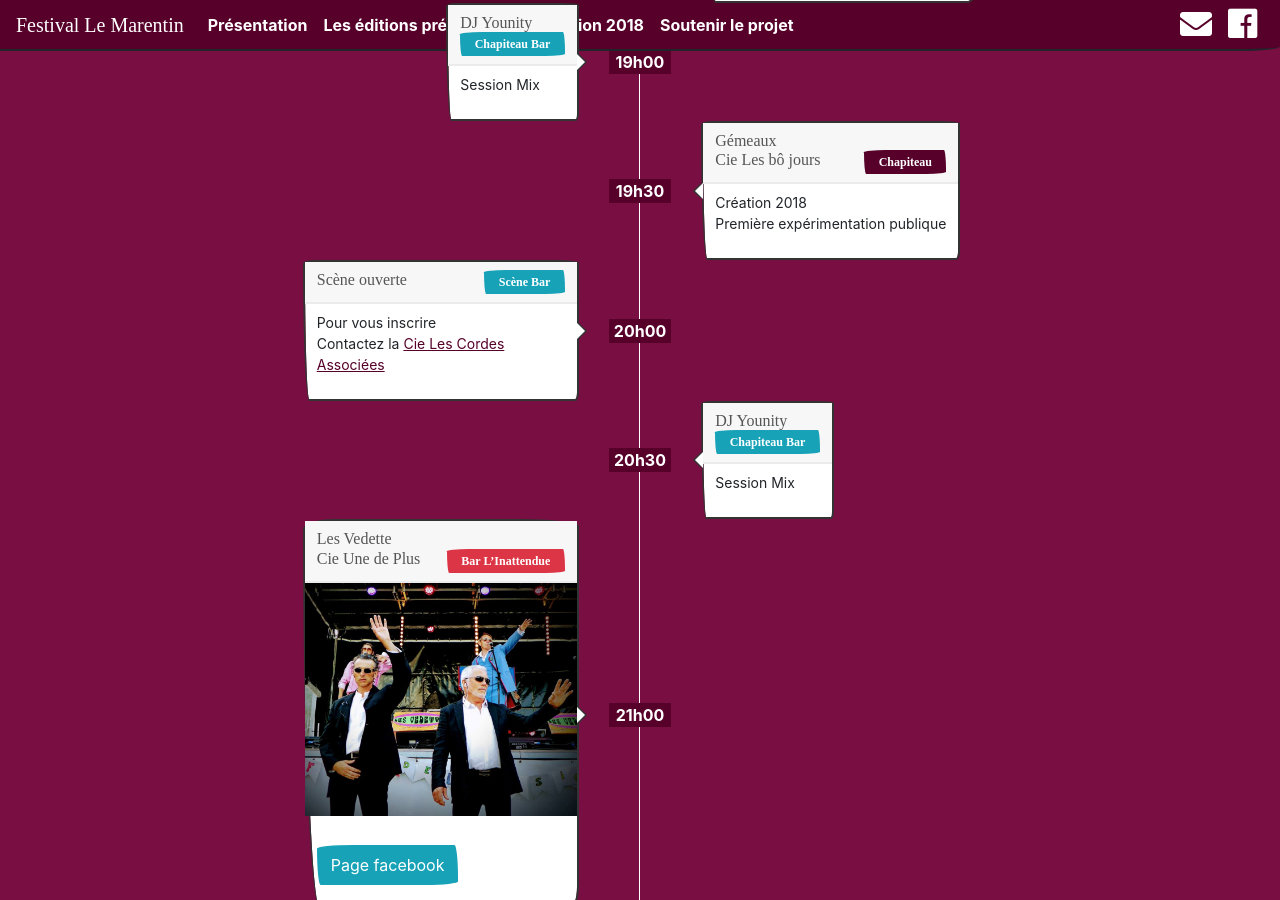
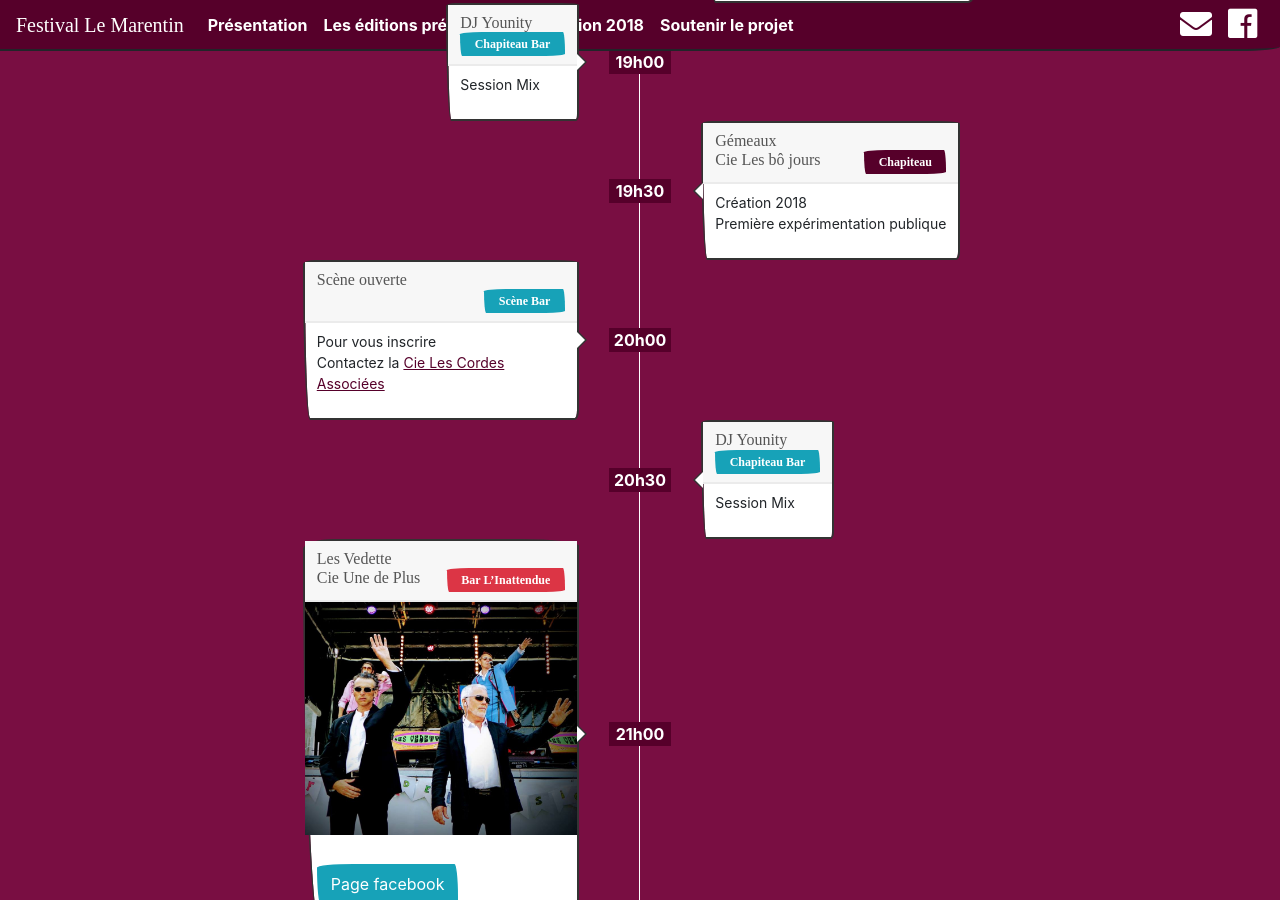
Before and after one commit to tibodut/marentin, a Jekyll site: the page built from edition-2018.html, in a window 1280 px wide and 900 px high, scrolled down 5549 px. Built offline with Jekyll 4.4.1, drawn with Linux system fonts in a browser that asks for light colours; nearby versions of some CDN libraries; some web fonts are replaced.

Commit message:
Update edition-2018.html

```diff
--- a/edition-2018.html
+++ b/edition-2018.html
@@ -224,7 +224,7 @@ layout: default
       <div id="samedi5" >
  {% include programm_row.html
     hour="20h00"
-    header='Scène ouverte <span class="badge badge-info float-right">Scène Bar</span>'
+    header='Scène ouverte <br /><span class="badge badge-info float-right">Scène Bar</span>'
     body='<p>Pour vous inscrire<br />Contactez la <a href="mailto:lescordesassociees@gmail.com" traget="_blank"> Cie Les Cordes Associées </a> </p>'
 
 %}
```
